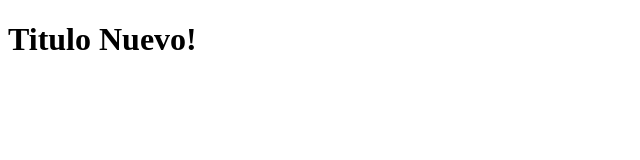
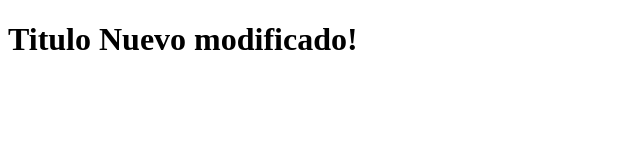
Before and after one commit to MayerlySolano/hello-world-git, a plain HTML site: page index.html in a window 1280 px wide. Shown: the whole page, without its empty margins (0-640 px from the left). Drawn offline with Linux system fonts and the light colour scheme.

Commit message:
se modifico index nuevamente

```diff
--- a/index.html
+++ b/index.html
@@ -6,6 +6,6 @@
     <title>Demo Git</title>
 </head>
 <body>
-    <H1>Titulo Nuevo!</H1>
+    <H1>Titulo Nuevo modificado!</H1>
 </body>
 </html>
```
